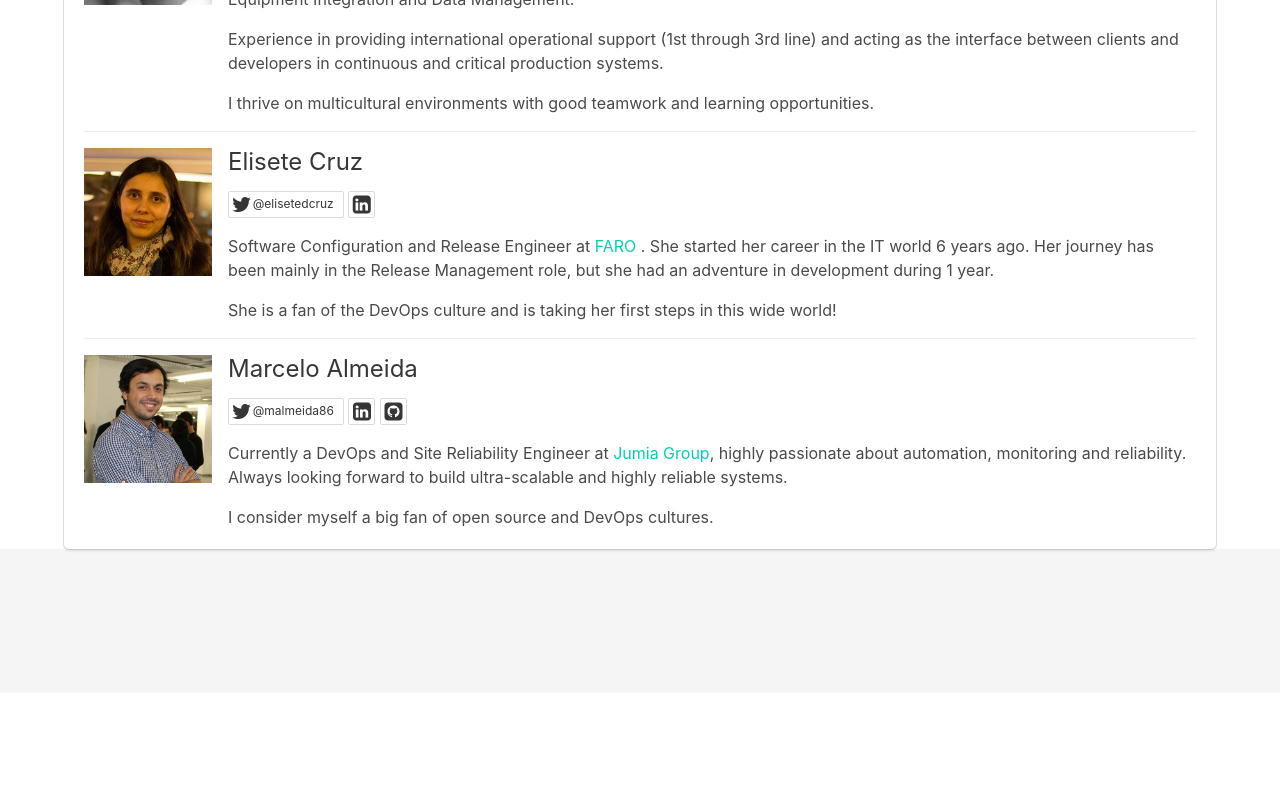
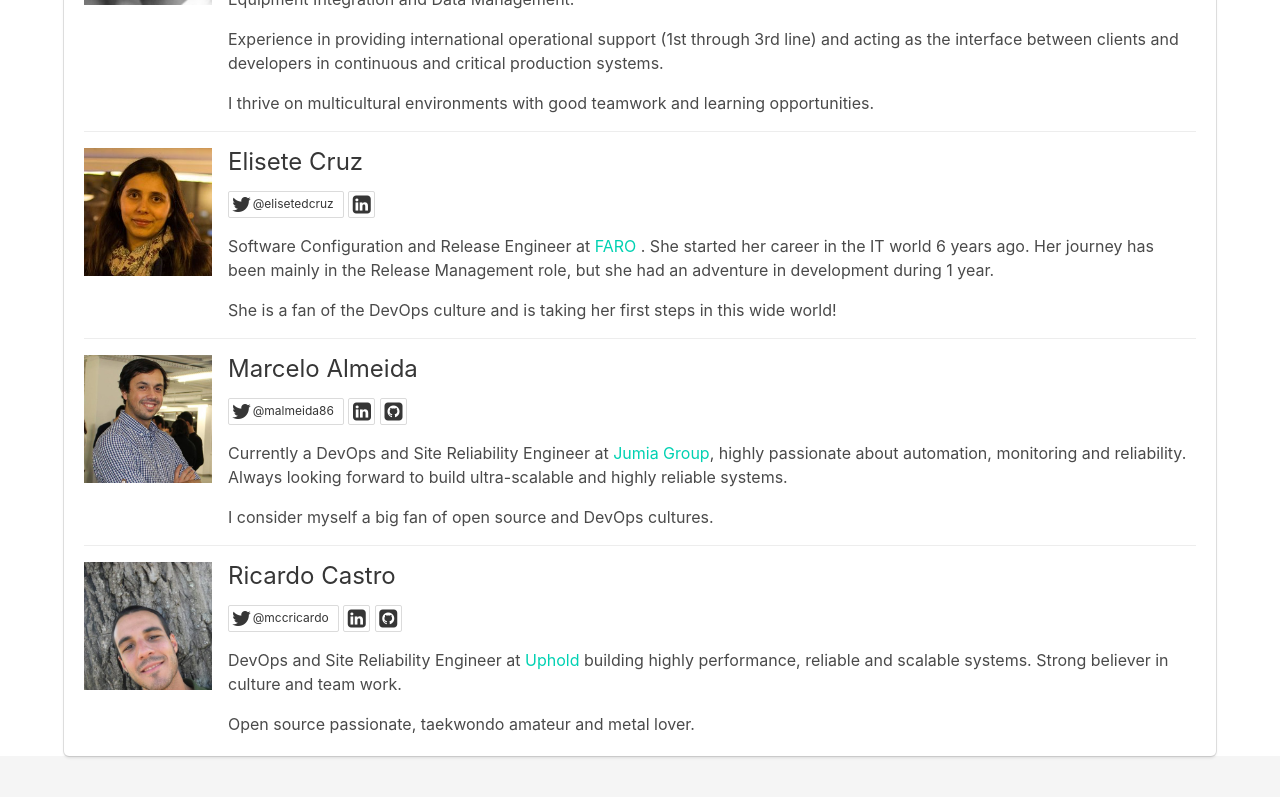
Before and after one commit to DevOpsPorto/devopsporto.github.io, a Jekyll site: the page built from team.html, in a window 1280 px wide and 900 px high, scrolled down 1201 px. Shown: the top 797 px of the window. Built offline with Jekyll 4.4.1, drawn with Linux system fonts in a browser that asks for light colours; before the commit the page ends 1894 px from its top, so only the background shows below that.

Commit message:
Add Ricardo Castro to team

```diff
--- a/team.html
+++ b/team.html
@@ -124,6 +124,24 @@ layout: default
         </div>
       </article>
 
+      <!-- Ricardo Castro -->
+      <article class="media">
+        {% include components/teamimage.html imagename="ricardocastro.jpg" %}
+        <div class="media-content">
+          <div class="content">
+            <h3>Ricardo Castro</h3>
+            {% include components/teamhandle.html twitter="mccricardo" linkedin="ricardo-castro-9a039126" github="mccricardo" %}
+
+            <p>
+              DevOps and Site Reliability Engineer at <a href="https://uphold.com/" target="_blank"> Uphold</a> building highly performance, reliable and scalable systems. Strong believer in culture and team work.
+            </p>
+            <p>
+              Open source passionate, taekwondo amateur and metal lover.
+            </p>
+          </div>
+        </div>
+      </article>
+
     </div>
   </div>
 </div>
```
Also changed, not shown: assets/images/team/ricardocastro.jpg (added).
